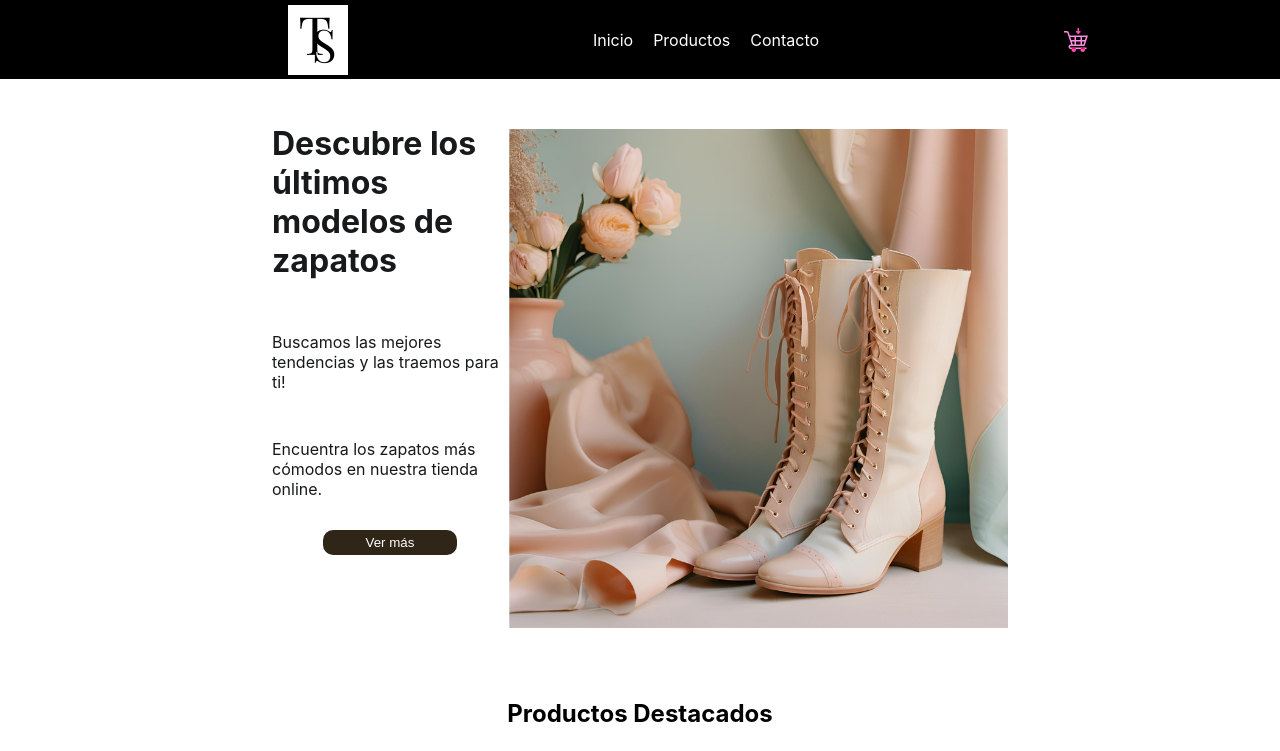
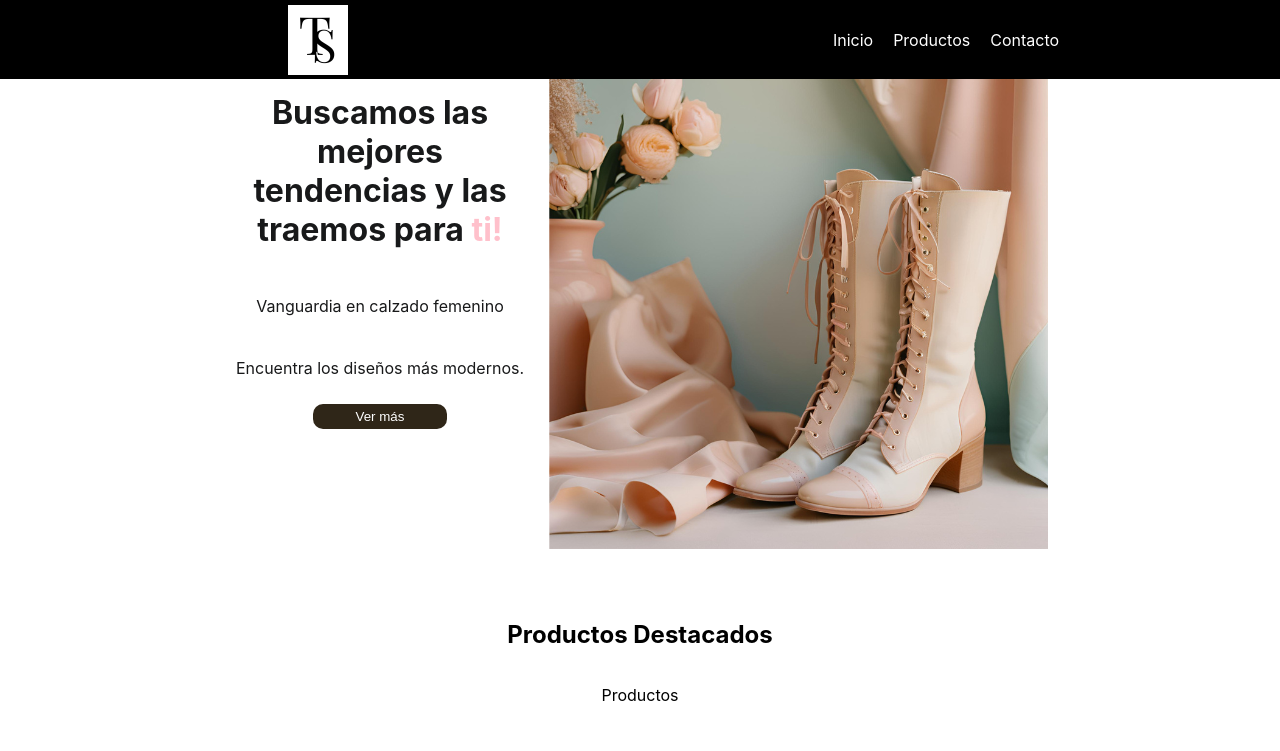
Before and after one commit to LiseMalave/TopShoes, a React (Vite) app in the folder TopShoes/: page / in a window 1280 px wide. Shown: the top 751 px of the page. Built offline with nearby package versions, Linux system fonts and the light colour scheme.

Commit message:
agregando el responsive

```diff
--- a/TopShoes/src/components/Banner/Banner.jsx
+++ b/TopShoes/src/components/Banner/Banner.jsx
@@ -10,7 +10,7 @@ function Banner() {
 
           <p>
             Encuentra los zapatos femeninos más modernos y de vanguardia en
-            nuestra tienda online. Tememos una amplia variedad
+            nuestra tienda online. Tenemos una amplia variedad
             de estilos y diseños para satisfacer tus gustos y necesidades.
           </p>
 
--- a/TopShoes/src/components/Hero/Hero.jsx
+++ b/TopShoes/src/components/Hero/Hero.jsx
@@ -1,14 +1,15 @@
 import React from 'react'
-import { HeroContainer,HeroButton,HeroInfo } from './HeroStyles'
+import { HeroContainer,HeroButton,HeroInfo, SpanHero } from './HeroStyles'
 
 function Hero() {
   return (
     <div>
           <HeroContainer>
         <HeroInfo>
-            <h1>Descubre los últimos modelos de zapatos</h1>
-            <p>Buscamos las mejores tendencias y las traemos para ti!  </p>
-            <p>Encuentra los zapatos más cómodos en nuestra tienda online.</p>
+            <h1>Buscamos las mejores tendencias y las traemos para <SpanHero>ti! </SpanHero>
+            </h1>
+            <p>Vanguardia en calzado femenino</p>
+            <p>Encuentra los diseños más modernos.</p>
             <HeroButton>Ver más</HeroButton>
         </HeroInfo>
       <img src="src\assets\s.png" alt="" />
--- a/TopShoes/src/components/Hero/HeroStyles.js
+++ b/TopShoes/src/components/Hero/HeroStyles.js
@@ -4,7 +4,7 @@ export const HeroContainer = styled.div`
   display: flex;
   /* background-color: #18191a; */
   justify-content: center;
-
+  gap: 20px;
   padding: 50px;
 
 `;
@@ -13,9 +13,10 @@ export const HeroInfo = styled.div`
   flex-direction: column;
   justify-content: center;
   align-items: center;
+  text-align: center;
   color: #18191a;
-  gap: 15px;
-  width: 20%;
+  gap: 10px;
+  width: 25%;
   height: 400px;
   border-radius: 10px;
 `;
@@ -27,3 +28,7 @@ width: 10em;
   color: white;
   border: none;
 `;
+export const SpanHero =styled.span`
+color: pink;
+width: 20px;
+`
--- a/TopShoes/src/components/Navbar/Navbar.js
+++ b/TopShoes/src/components/Navbar/Navbar.js
@@ -3,13 +3,20 @@ import styled from "styled-components";
 export const NavbarContainer = styled.div`
 height: 47px;
 display: flex;
-min-width: 800px;
+width: 100%;
 gap: 10px;
+position: fixed;
 justify-content: space-between;
 align-items: center;
 padding: 1rem 18rem;
 background-color: black;
 color: white;
+@media (max-width: 1241px) {
+    padding: 1rem 2rem;
+    justify-content: center;
+    gap: 40px;
+
+  }
 
 `;
 
--- a/TopShoes/src/styles/GlobalStyles.js
+++ b/TopShoes/src/styles/GlobalStyles.js
@@ -33,6 +33,6 @@ export const GlobalStyles = createGlobalStyle`
 
 
     button:hover{
-        background-color: #f2f2f2;
+        background-color: pink;
     }
 `;
```
